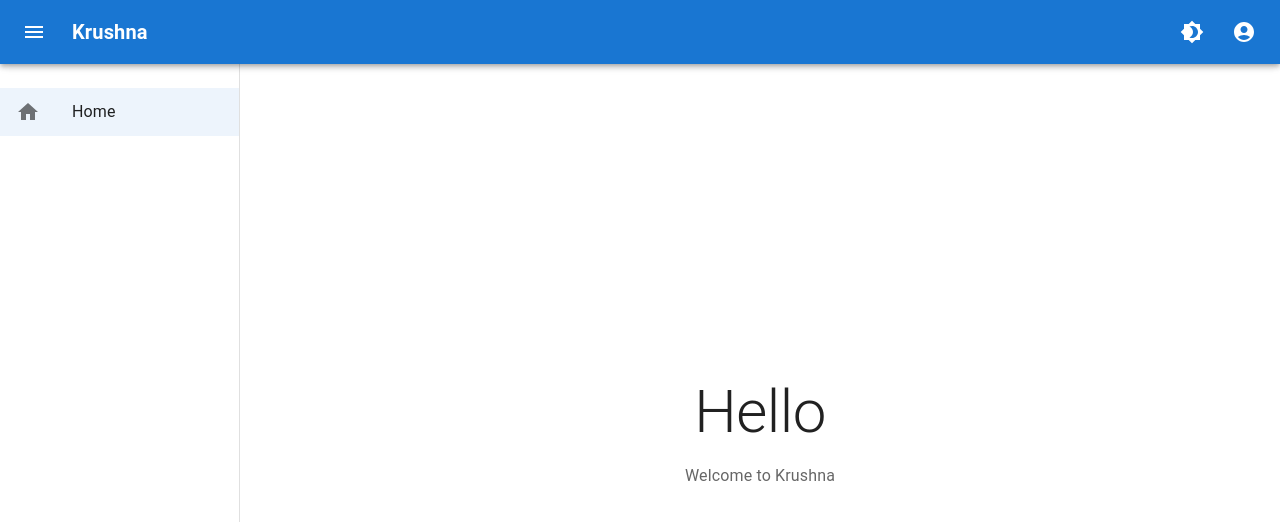
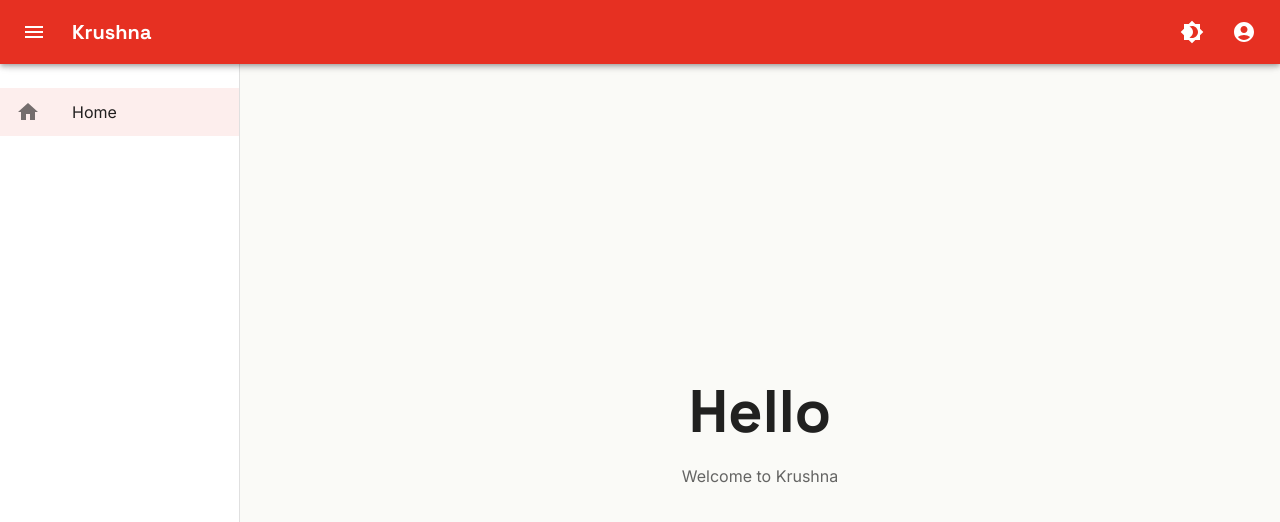
Before and after one commit to samantganesh/krushna, a React (Vite) app in the folder frontend/: page / in a window 1280 px wide. Shown: the top 522 px of the page. Built offline with nearby package versions, Linux system fonts and the light colour scheme.

Commit message:
feat: extend theme with bold primary palette and Space Grotesk/Inter typography

```diff
--- a/frontend/src/features/core/main-app-layout/MainAppLayout/MainAppLayout.tsx
+++ b/frontend/src/features/core/main-app-layout/MainAppLayout/MainAppLayout.tsx
@@ -7,6 +7,19 @@ import { Topbar } from '../Topbar';
 
 import { LayoutConfigContext } from './layoutConfigContext';
 import { LayoutConfigProvider } from './LayoutContext';
+
+function buildRightContent(
+  topbarRightContent: React.ReactNode,
+  profileMenuContent: React.ReactNode,
+  showProfileMenu: boolean,
+): React.ReactNode {
+  return (
+    <>
+      {topbarRightContent}
+      {showProfileMenu ? <ProfileMenu>{profileMenuContent}</ProfileMenu> : null}
+    </>
+  );
+}
 
 export interface MainAppLayoutProps {
   /**
@@ -75,14 +88,7 @@ const MainAppLayoutInner: React.FC<MainAppLayoutProps> = ({
         <Topbar
           onMenuClick={handleMenuClick}
           logo={logo}
-          rightContent={
-            <>
-              {topbarRightContent}
-              {showProfileMenu ? (
-                <ProfileMenu>{profileMenuContent}</ProfileMenu>
-              ) : null}
-            </>
-          }
+          rightContent={buildRightContent(topbarRightContent, profileMenuContent, showProfileMenu)}
         />
       ) : null}
 
--- a/frontend/src/features/core/theme/ThemeProvider.tsx
+++ b/frontend/src/features/core/theme/ThemeProvider.tsx
@@ -2,15 +2,44 @@ import {
   ThemeProvider as MuiThemeProvider,
   createTheme,
   CssBaseline,
+  type Theme,
 } from '@mui/material';
 import { useState, useEffect, type ReactNode } from 'react';
 
+import { PALETTE } from './palette';
 import {
   ThemeContext,
   THEME_STORAGE_KEY,
   getInitialTheme,
   type ThemeMode,
 } from './themeContext';
+
+const FONT_DISPLAY = '"Space Grotesk", sans-serif';
+const FONT_BODY = '"Inter", system-ui, sans-serif';
+
+function buildTheme(mode: ThemeMode): Theme {
+  return createTheme({
+    palette: {
+      mode,
+      primary: { main: PALETTE.primary },
+      secondary: { main: PALETTE.secondary },
+      warning: { main: PALETTE.accent },
+      background: {
+        default: mode === 'light' ? PALETTE.bgLight : PALETTE.bgDark,
+        paper: mode === 'light' ? PALETTE.paperLight : PALETTE.paperDark,
+      },
+    },
+    typography: {
+      fontFamily: FONT_BODY,
+      h1: { fontFamily: FONT_DISPLAY, fontWeight: 700 },
+      h2: { fontFamily: FONT_DISPLAY, fontWeight: 700 },
+      h3: { fontFamily: FONT_DISPLAY, fontWeight: 600 },
+      h4: { fontFamily: FONT_DISPLAY, fontWeight: 600 },
+      h5: { fontFamily: FONT_DISPLAY, fontWeight: 600 },
+      h6: { fontFamily: FONT_DISPLAY, fontWeight: 600 },
+    },
+  });
+}
 
 interface ThemeProviderProps {
   children: ReactNode;
@@ -23,7 +52,7 @@ export function ThemeProvider({ children }: ThemeProviderProps) {
     try {
       localStorage.setItem(THEME_STORAGE_KEY, mode);
     } catch {
-      // localStorage unavailable, continue silently
+      // localStorage unavailable
     }
   }, [mode]);
 
@@ -31,15 +60,9 @@ export function ThemeProvider({ children }: ThemeProviderProps) {
     setMode((prev) => (prev === 'light' ? 'dark' : 'light'));
   };
 
-  const theme = createTheme({
-    palette: {
-      mode,
-    },
-  });
-
   return (
     <ThemeContext.Provider value={{ mode, toggleTheme }}>
-      <MuiThemeProvider theme={theme}>
+      <MuiThemeProvider theme={buildTheme(mode)}>
         <CssBaseline />
         {children}
       </MuiThemeProvider>
--- a/frontend/src/features/core/theme/index.ts
+++ b/frontend/src/features/core/theme/index.ts
@@ -2,4 +2,5 @@ export { ThemeProvider } from './ThemeProvider';
 export { ThemeSwitcher } from './ThemeSwitcher';
 export { useTheme } from './useTheme';
 export { ThemeContext } from './themeContext';
+export { PALETTE } from './palette';
 export type { ThemeMode, ThemeContextType } from './themeContext';
--- /dev/null
+++ b/frontend/src/features/core/theme/palette.ts
@@ -0,0 +1,9 @@
+export const PALETTE = {
+  primary: '#E63022',
+  secondary: '#1A56F0',
+  accent: '#F5C800',
+  bgLight: '#FAFAF7',
+  bgDark: '#0D0D0D',
+  paperDark: '#1A1A1A',
+  paperLight: '#ffffff',
+} as const;
```
